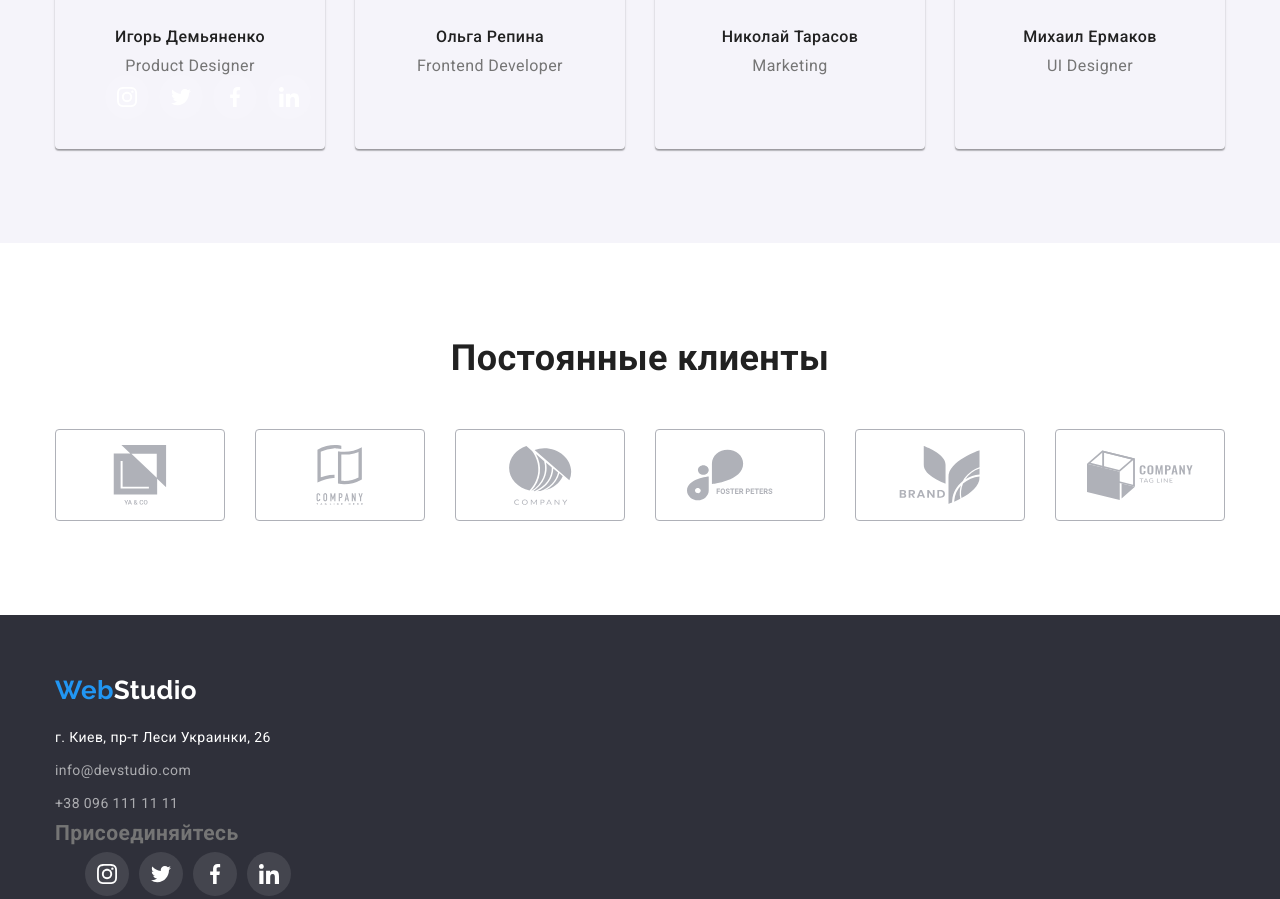
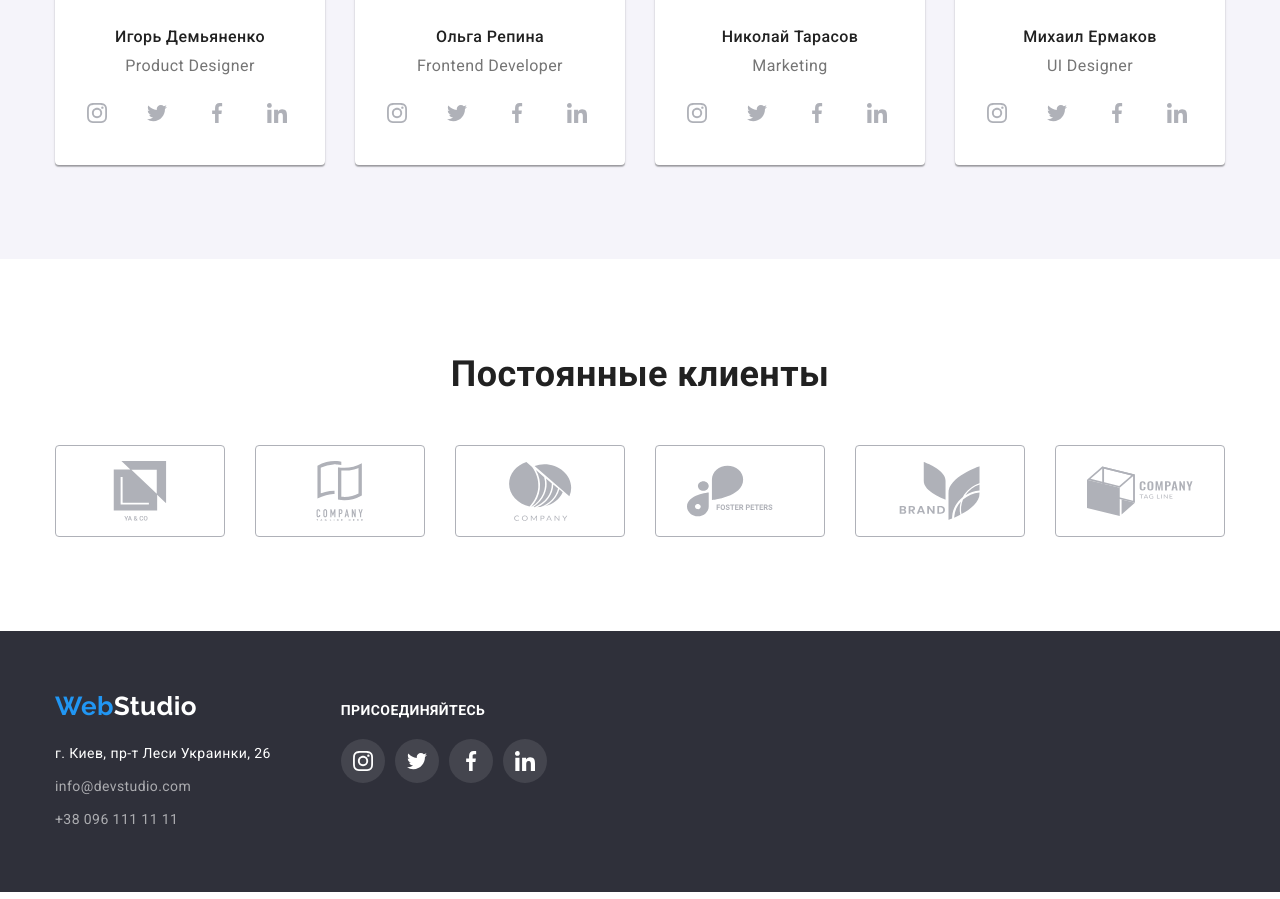
Before and after one commit to IstominaAlena/goit-markup-hw-04, a plain HTML site: page index.html in a window 1280 px wide. Shown: the part 2148-3047 px from the top of the page. Drawn offline with nearby package versions, Linux system fonts and the light colour scheme.

Commit message:
Добавляет СВГ и декоративное оформление контента

```diff
--- a/css/styles.css
+++ b/css/styles.css
@@ -13,6 +13,7 @@
   --logo-color: #000000;
   --logo-color-footer: #ffffff;
   --card-border-color: #eeeeee;
+  --svg-color: #afb1b8;
 }
 
 /* =====Components===== */
@@ -371,6 +372,7 @@ p {
 
   text-align: center;
 
+  background-color: var(--primary-background-color);
   box-shadow: 0px 1px 3px rgba(0, 0, 0, 0.12), 0px 1px 1px rgba(0, 0, 0, 0.14),
     0px 2px 1px rgba(0, 0, 0, 0.2);
 }
@@ -379,17 +381,26 @@ p {
   padding: 30px 20px;
 }
 
+.member-container > p {
+  margin-bottom: 16px;
+}
+
+.social-icon {
+  width: 20px;
+  height: 20px;
+}
+
 .social-list {
   display: flex;
+  flex-wrap: wrap;
+  margin-left: -10px;
+  margin-top: -10px;
 }
 
 .social-item {
-  width: 44px;
-  height: 44px;
-}
-
-.social-item:not(:first-child) {
   margin-left: 10px;
+  margin-top: 10px;
+  flex-basis: calc((100% - 4 * 10px) / 4);
 }
 
 .social-link {
@@ -397,21 +408,15 @@ p {
   width: 44px;
   height: 44px;
   border-radius: 50% 50%;
-  margin-left: 30px;
   justify-content: center;
   align-items: center;
 
-  background: rgba(255, 255, 255, 0.1);
+  fill: var(--svg-color);
 }
 
-.social-icon {
-  width: 20px;
-  height: 20px;
-
+.social-link:hover,
+.social-link:focus {
   fill: var(--primary-background-color);
-}
-
-.social-link:hover {
   background-color: var(--accent-color);
 }
 
@@ -435,11 +440,11 @@ p {
   display: flex;
   width: 170px;
   height: 92px;
-  border: 1px solid #afb1b8;
+  border: 1px solid var(--svg-color);
   border-radius: 4px;
   justify-content: center;
   align-items: center;
-  fill: #afb1b8;
+  fill: var(--svg-color);
 }
 
 .client-icon {
@@ -447,7 +452,8 @@ p {
   height: 60px;
 }
 
-.client-link:hover {
+.client-link:hover,
+.client-link:focus {
   fill: var(--accent-color);
   border-color: var(--accent-color);
 }
@@ -461,6 +467,11 @@ p {
   padding-bottom: 60px;
 
   background-color: var(--accent-background-color);
+}
+
+.footer-container {
+  display: flex;
+  /* align-items: center; */
 }
 
 .contacts.bottom {
@@ -495,47 +506,34 @@ p {
   color: var(--accent-color);
 }
 
-/* ===== Join us ===== */
-
-.social-list {
-  display: flex;
-}
-
-.social-item {
-  width: 44px;
-  height: 44px;
-}
-
-.social-item:not(:first-child) {
-  margin-left: 10px;
-}
-
-.social-link {
-  display: flex;
-  width: 44px;
-  height: 44px;
-  border-radius: 50% 50%;
-  margin-left: 30px;
-  justify-content: center;
-  align-items: center;
-
-  background: rgba(255, 255, 255, 0.1);
-}
-
-.social-icon {
-  width: 20px;
-  height: 20px;
-
+.footer-social-link {
+  background-color: rgba(255, 255, 255, 0.1);
   fill: var(--primary-background-color);
 }
 
-.social-link:hover {
-  background-color: var(--accent-color);
+/* ===== Join us ===== */
+
+.join-title {
+  margin-bottom: 20px;
+
+  font-weight: 700;
+  font-size: 14px;
+  line-height: 1.14;
+  text-transform: uppercase;
+
+  color: var(--secondary-text-color);
+}
+
+.join-container {
+  max-width: 206px;
+  margin-left: 70px;
+  /* align-self: flex-start; */
+  padding-top: 12px;
 }
 
 /* ===== End Footer ===== */
 
-/* ===== PORTFOLIO PAGE ===== */
+/* ===== PORTFOLIO PAGE ============================================= */
 
 /* ===== Filter ===== */
 
--- a/index.html
+++ b/index.html
@@ -22,9 +22,9 @@
       <div class="container header-container">
         <nav class="main-nav">
           <!--Logo-->
-          <a lang="en" href="./index.html" class="logo"
-            ><span>Web</span>Studio</a
-          >
+          <a lang="en" href="./index.html" class="logo">
+            <span>Web</span>Studio
+          </a>
 
           <!--Menu-->
           <ul class="site-nav list">
@@ -53,8 +53,8 @@
               <svg class="header-icon">
                 <use href="./images/svg/symbol-defs.svg#phone"></use>
               </svg>
-              +38 096 111 11 11</a
-            >
+              +38 096 111 11 11
+            </a>
           </li>
         </ul>
       </div>
@@ -156,11 +156,11 @@
               <div class="member-container">
                 <h3 class="member">Игорь Демьяненко</h3>
                 <p class="specialization">Product Designer</p>
-                <div class="social-container">
+                <!--Social links-->
                 <ul class="social-list list">
                   <li class="social-item">
-                      <a href="" class="social-link"
-                        ><svg class="social-icon">
+                    <a href="" class="social-link">
+                      <svg class="social-icon">
                         <use
                           href="./images/svg/symbol-defs.svg#instagram"
                         ></use>
@@ -170,32 +170,26 @@
                   <li class="social-item">
                     <a href="" class="social-link"
                       ><svg class="social-icon">
-                          <use
-                            href="./images/svg/symbol-defs.svg#twitter"
-                          ></use>
+                        <use href="./images/svg/symbol-defs.svg#twitter"></use>
                       </svg>
                     </a>
                   </li>
                   <li class="social-item">
                     <a href="" class="social-link"
                       ><svg class="social-icon">
-                          <use
-                            href="./images/svg/symbol-defs.svg#facebook"
-                          ></use>
+                        <use href="./images/svg/symbol-defs.svg#facebook"></use>
                       </svg>
                     </a>
                   </li>
                   <li class="social-item">
                     <a href="" class="social-link"
                       ><svg class="social-icon">
-                          <use
-                            href="./images/svg/symbol-defs.svg#linkedin"
-                          ></use>
+                        <use href="./images/svg/symbol-defs.svg#linkedin"></use>
                       </svg>
                     </a>
                   </li>
                 </ul>
-                </div>
+                <!-- End Social-links" -->
               </div>
             </li>
 
@@ -210,6 +204,40 @@
               <div class="member-container">
                 <h3 class="member">Ольга Репина</h3>
                 <p class="specialization">Frontend Developer</p>
+                <!--Social links-->
+                <ul class="social-list list">
+                  <li class="social-item">
+                    <a href="" class="social-link">
+                      <svg class="social-icon">
+                        <use
+                          href="./images/svg/symbol-defs.svg#instagram"
+                        ></use>
+                      </svg>
+                    </a>
+                  </li>
+                  <li class="social-item">
+                    <a href="" class="social-link"
+                      ><svg class="social-icon">
+                        <use href="./images/svg/symbol-defs.svg#twitter"></use>
+                      </svg>
+                    </a>
+                  </li>
+                  <li class="social-item">
+                    <a href="" class="social-link"
+                      ><svg class="social-icon">
+                        <use href="./images/svg/symbol-defs.svg#facebook"></use>
+                      </svg>
+                    </a>
+                  </li>
+                  <li class="social-item">
+                    <a href="" class="social-link"
+                      ><svg class="social-icon">
+                        <use href="./images/svg/symbol-defs.svg#linkedin"></use>
+                      </svg>
+                    </a>
+                  </li>
+                </ul>
+                <!-- End Social-links" -->
               </div>
             </li>
 
@@ -224,6 +252,40 @@
               <div class="member-container">
                 <h3 class="member">Николай Тарасов</h3>
                 <p class="specialization">Marketing</p>
+                <!--Social links-->
+                <ul class="social-list list">
+                  <li class="social-item">
+                    <a href="" class="social-link">
+                      <svg class="social-icon">
+                        <use
+                          href="./images/svg/symbol-defs.svg#instagram"
+                        ></use>
+                      </svg>
+                    </a>
+                  </li>
+                  <li class="social-item">
+                    <a href="" class="social-link"
+                      ><svg class="social-icon">
+                        <use href="./images/svg/symbol-defs.svg#twitter"></use>
+                      </svg>
+                    </a>
+                  </li>
+                  <li class="social-item">
+                    <a href="" class="social-link"
+                      ><svg class="social-icon">
+                        <use href="./images/svg/symbol-defs.svg#facebook"></use>
+                      </svg>
+                    </a>
+                  </li>
+                  <li class="social-item">
+                    <a href="" class="social-link"
+                      ><svg class="social-icon">
+                        <use href="./images/svg/symbol-defs.svg#linkedin"></use>
+                      </svg>
+                    </a>
+                  </li>
+                </ul>
+                <!-- End Social-links" -->
               </div>
             </li>
 
@@ -238,6 +300,40 @@
               <div class="member-container">
                 <h3 class="member">Михаил Ермаков</h3>
                 <p class="specialization">UI Designer</p>
+                <!--Social links-->
+                <ul class="social-list list">
+                  <li class="social-item">
+                    <a href="" class="social-link">
+                      <svg class="social-icon">
+                        <use
+                          href="./images/svg/symbol-defs.svg#instagram"
+                        ></use>
+                      </svg>
+                    </a>
+                  </li>
+                  <li class="social-item">
+                    <a href="" class="social-link"
+                      ><svg class="social-icon">
+                        <use href="./images/svg/symbol-defs.svg#twitter"></use>
+                      </svg>
+                    </a>
+                  </li>
+                  <li class="social-item">
+                    <a href="" class="social-link"
+                      ><svg class="social-icon">
+                        <use href="./images/svg/symbol-defs.svg#facebook"></use>
+                      </svg>
+                    </a>
+                  </li>
+                  <li class="social-item">
+                    <a href="" class="social-link"
+                      ><svg class="social-icon">
+                        <use href="./images/svg/symbol-defs.svg#linkedin"></use>
+                      </svg>
+                    </a>
+                  </li>
+                </ul>
+                <!-- End Social-links" -->
               </div>
             </li>
           </ul>
@@ -297,8 +393,8 @@
     </main>
     <!--Футер-->
     <footer class="bottom-contacts">
-      <div class="container">
-        <div>
+      <div class="container footer-container">
+        <div class="address-container">
           <!--Logo-->
           <a class="logo second" href="./index.html"><span>Web</span>Studio</a>
 
@@ -309,45 +405,45 @@
               class="location lower-contact"
               target="_blank"
               rel="noopener noreferrer"
-              >г. Киев, пр-т Леси Украинки, 26</a
-            >
+              >г. Киев, пр-т Леси Украинки, 26
+            </a>
             <a href="mailto:info@devstudio.com" class="lower-contact"
-              >info@devstudio.com</a
-            >
+              >info@devstudio.com
+            </a>
             <a href="tel:+380961111111" class="lower-contact"
-              >+38 096 111 11 11</a
-            >
+              >+38 096 111 11 11
+            </a>
           </address>
         </div>
 
         <!-- Join us -->
-        <div>
-          <h2>Присоединяйтесь</h2>
+        <div class="join-container">
+          <h2 class="join-title">Присоединяйтесь</h2>
           <ul class="social-list list">
             <li class="social-item">
-              <a href="" class="social-link"
-                ><svg class="social-icon">
+              <a href="" class="social-link footer-social-link">
+                <svg class="social-icon">
                   <use href="./images/svg/symbol-defs.svg#instagram"></use>
                 </svg>
               </a>
             </li>
             <li class="social-item">
-              <a href="" class="social-link"
-                ><svg class="social-icon">
+              <a href="" class="social-link footer-social-link">
+                <svg class="social-icon">
                   <use href="./images/svg/symbol-defs.svg#twitter"></use>
                 </svg>
               </a>
             </li>
             <li class="social-item">
-              <a href="" class="social-link"
-                ><svg class="social-icon">
+              <a href="" class="social-link footer-social-link">
+                <svg class="social-icon">
                   <use href="./images/svg/symbol-defs.svg#facebook"></use>
                 </svg>
               </a>
             </li>
             <li class="social-item">
-              <a href="" class="social-link"
-                ><svg class="social-icon">
+              <a href="" class="social-link footer-social-link">
+                <svg class="social-icon">
                   <use href="./images/svg/symbol-defs.svg#linkedin"></use>
                 </svg>
               </a>
```
Also changed, not shown: portfolio.html (+54 -13 lines). Lines whose indentation alone changed are shown as unchanged.
